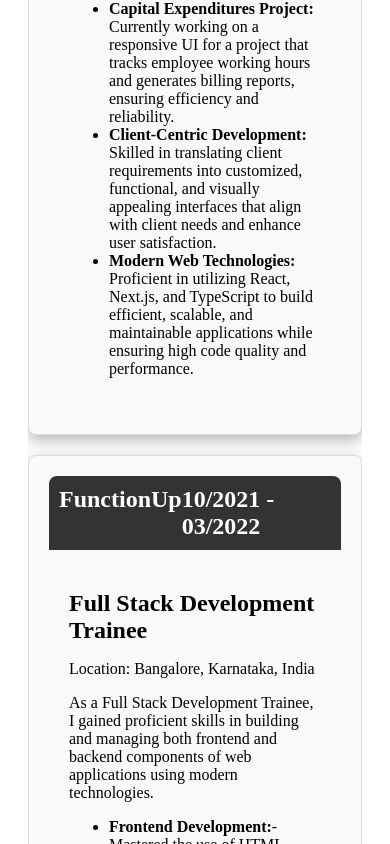
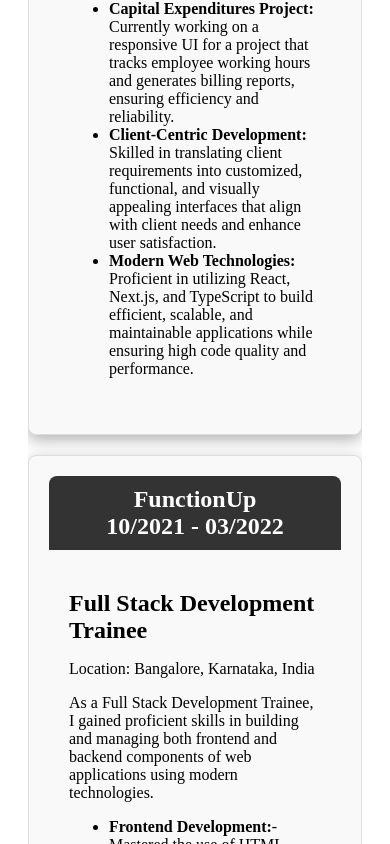
Before and after one commit to ashutoshpahariya/portfolio, a React (Create React App) app: page / in a window 390 px wide. Shown: the part 1156-2000 px from the top of the page. Built offline with nearby package versions, Linux system fonts and the light colour scheme.

Commit message:
responsive

```diff
--- a/src/Components/Contact/index.jsx
+++ b/src/Components/Contact/index.jsx
@@ -99,13 +99,15 @@
     >
       <div
         style={{
-          width: "500px",
+          width: "100%",
           margin: "0 auto",
           padding: "20px",
           border: "1px solid #ddd",
           borderRadius: "8px",
           backgroundColor: "#f9f9f9",
           boxShadow: "0 5px 15px rgba(0, 0, 0, .2)",
+          marginLeft:'20%',
+          marginRight:"20%"
         }}
       >
         <h2
--- a/src/Components/Experience/index.jsx
+++ b/src/Components/Experience/index.jsx
@@ -99,6 +99,7 @@
         }}
       >
         <div
+        className="experience"
           style={{
             display: "flex",
             justifyContent: "space-between",
--- a/src/Navbar/index.jsx
+++ b/src/Navbar/index.jsx
@@ -24,6 +24,7 @@
   width: "100%",
   top: 0,
   zIndex: 1000,
+  left:'0px'
 };
 
 const avatarStyle = {
@@ -46,9 +47,9 @@
 
   return (
     <div style={navbarStyle}>
-      <div style={{ display: "flex", alignItems: "center" }}>
-        <img src={ashutosh} alt="Profile" style={avatarStyle} />
-        <h2 style={{ marginLeft: "10px", color: "black" }}>
+      <div  style={{ display: "flex", alignItems: "center" }}>
+        <img className="profile_image" src={ashutosh} alt="Profile" style={avatarStyle} />
+        <h2 className="name" style={{ marginLeft: "10px", color: "black" }}>
           Ashutosh Pahariya
         </h2>
       </div>
--- a/src/index.css
+++ b/src/index.css
@@ -152,3 +152,25 @@
   color: green; /* Color of the dot */
   font-size: 16px; /* Adjust the size of the dot */
 }
+
+
+@media(max-width:420px){
+  .experience{
+    display: flex;
+    flex-direction: column;
+    text-align: center;
+  }
+
+}
+
+@media (max-width: 320px) {
+  .name {
+    margin-left: 5px; /* Adjust margin for smaller screens */
+    font-size: 1.5em; /* Adjust font size for smaller screens */
+  }
+}
+
+@media (max-width: 320px) {
+  .profile_image {
+display: none;  }
+}
```
